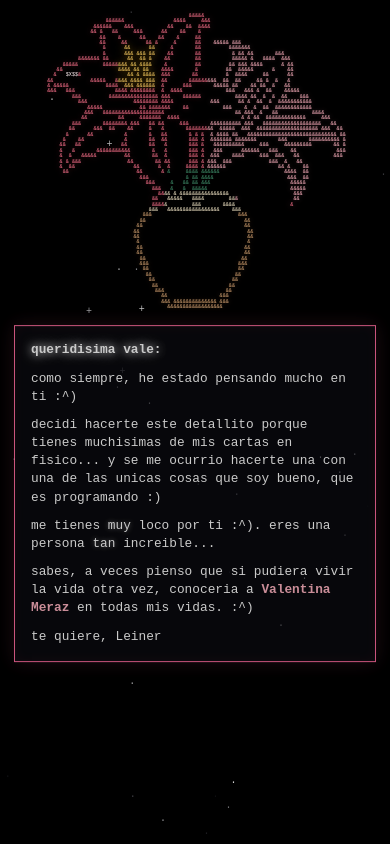
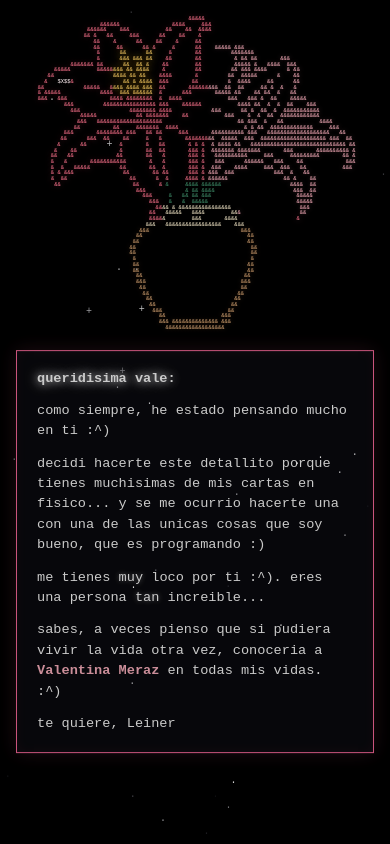
Before and after one commit to diegoalfredoleiner-dotcom/para-vale-, a plain HTML site: page index.html in a window 390 px wide. Both pictures are taken after a click on the button "haz click aqui ;^)". Drawn offline with Linux system fonts and the light colour scheme.

Commit message:
Update index.html

```diff
--- a/index.html
+++ b/index.html
@@ -5,18 +5,23 @@
 <meta name="viewport" content="width=device-width, initial-scale=1.0">
 <title>Para Vale</title>
 <style>
-  body {
+  html, body {
     margin: 0;
-    min-height: 100vh;
+    padding: 0;
     background-color: #000000;
     color: #ffffff;
     font-family: 'Courier New', Courier, monospace;
+    box-sizing: border-box;
+  }
+
+  /* Desktop Layout */
+  body {
+    min-height: 100vh;
     display: flex;
     justify-content: center;
     align-items: center;
     overflow: hidden;
     padding: 24px;
-    box-sizing: border-box;
   }
 
   /* Retro Terminal Start Button */
@@ -173,43 +178,53 @@
     }
   }
 
-  /* MOBILE FIX: Compact height + guaranteed scrolling & bottom clearance */
+  /* MOBILE FIX: Switch body to display:block so mobile Chrome never locks touch scrolling */
   @media (max-width: 768px) {
-    html, body {
-      height: auto !important;
-      overflow-y: auto !important;
-      overflow-x: hidden !important;
-    }
     body {
-      align-items: flex-start;
-      padding: 14px 14px 90px 14px;
+      display: block;
+      height: auto;
+      min-height: 100vh;
+      overflow-y: auto;
+      overflow-x: hidden;
+      padding: 16px 16px 80px 16px;
     }
     body.pre-start {
-      height: 100vh !important;
+      display: flex;
+      justify-content: center;
       align-items: center;
-      overflow: hidden !important;
+      height: 100vh;
+      overflow: hidden;
+      padding: 0;
     }
     #stage {
-      flex-direction: column;
-      height: auto !important;
-      gap: 12px;
+      display: block;
+      height: auto;
+      width: 100%;
     }
-    #left-half, #right-half {
-      flex: none;
+    #left-half {
+      display: flex;
+      justify-content: center;
       width: 100%;
-      height: auto !important;
+      height: auto;
+      margin-bottom: 16px;
+    }
+    #right-half {
+      display: block;
+      width: 100%;
+      height: auto;
     }
     #ascii-lily {
-      font-size: 1.32vw;
+      font-size: 1.4vw;
     }
     #letter-box {
-      padding: 15px 16px;
-      font-size: 0.8rem;
-      line-height: 1.42;
+      margin: 0 auto;
+      padding: 18px 20px;
+      font-size: 0.85rem;
+      line-height: 1.5;
       transform: translateY(15px);
     }
     #letter-box p {
-      margin: 0 0 10px 0;
+      margin: 0 0 12px 0;
     }
     #letter-box.visible {
       transform: translateY(0);
```
